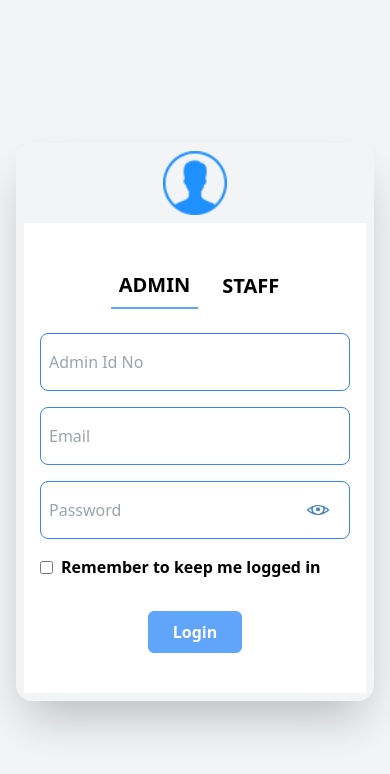
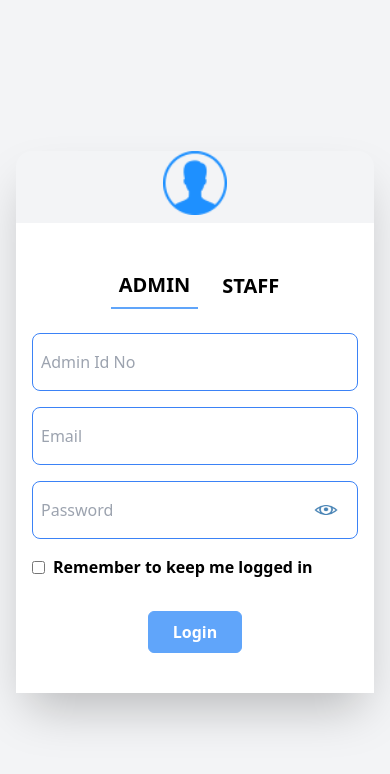
Before and after one commit to Victorakinwunmi/renaissance, a Nuxt app: page / in a window 390 px wide. Shown: the top 774 px of the page. Built offline with nearby package versions, Linux system fonts and the light colour scheme.

Commit message:
i removed px in the login info page

```diff
--- a/pages/index.vue
+++ b/pages/index.vue
@@ -8,7 +8,7 @@
      </div>
     </div>
     <div class="w-full px-4 lg:w-5/12 lg:p-0">
-        <div v-show="login_type === true" class="w-full p-2 shadow-2xl rounded-2xl md:p-0 lg:py-10 md:w-4/6 lg:w-5/6 xl:w-4/6 mx-auto">
+        <div v-show="login_type === true" class="w-full  shadow-2xl rounded-2xl md:p-0 lg:py-10 md:w-4/6 lg:w-5/6 xl:w-4/6 mx-auto">
             <img :src="require('@/assets/icons/profile.png')" class="w-16 mx-auto mb-2">
             <div class="bg-white px-4 py-10 md:px-8 lg:px-14">
                 <div class="flex justify-center gap-6 w-full mb-6">
@@ -30,7 +30,7 @@
                 </div>
             </div>
         </div>
-        <div v-show="login_type === false" class="w-full p-2 shadow-2xl rounded-2xl md:p-0 lg:py-10 md:w-4/6 lg:w-5/6 xl:w-4/6 mx-auto">
+        <div v-show="login_type === false" class="w-full shadow-2xl rounded-2xl md:p-0 lg:py-10 md:w-4/6 lg:w-5/6 xl:w-4/6 mx-auto">
             <img :src="require('@/assets/icons/profile.png')" class="w-16 mx-auto mb-2">
             <div class="bg-white px-4 py-10 md:px-8 lg:px-14">
                 <div class="flex justify-center gap-6 w-full mb-6">
```
